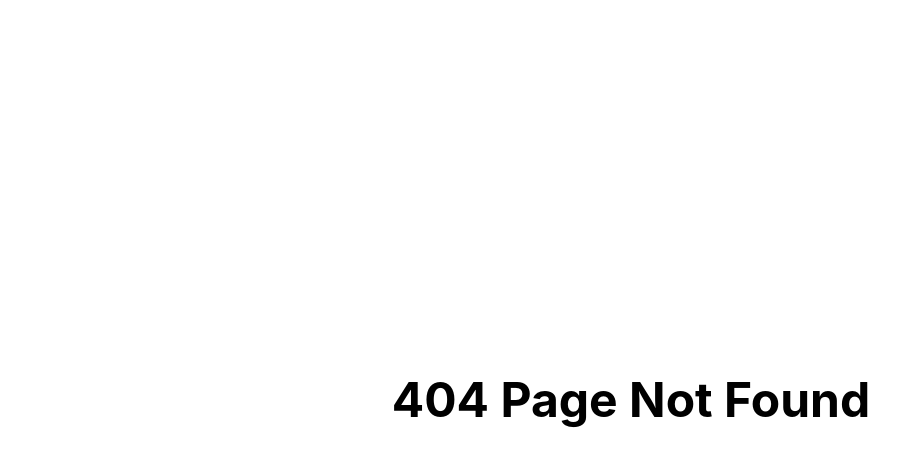
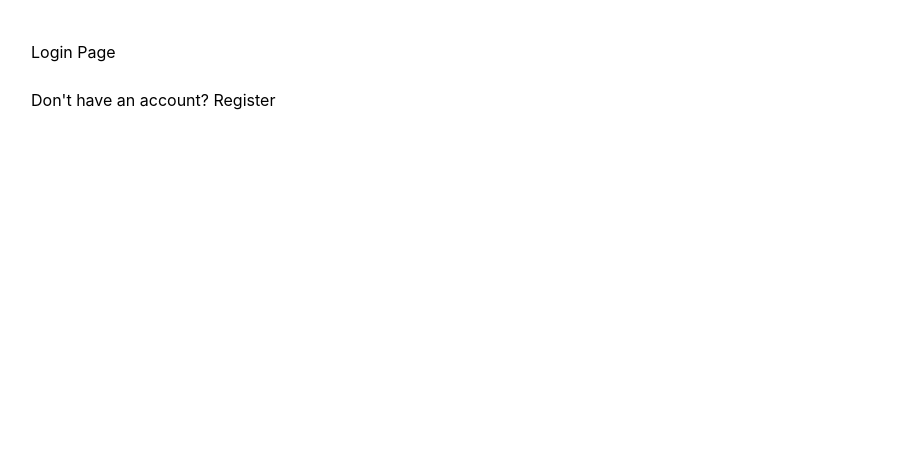
Before and after one commit to HarshBhimani312002/hdk-pos, a React (Vite) app: page /login in a window 1280 px wide. Before the commit this address had no page. Shown: the top 466 px of the page, without its empty margins (9-908 px from the left). Built offline with nearby package versions, Linux system fonts and the light colour scheme.

Commit message:
Day 6 - Routing and Authentication UI

```diff
--- a/src/main.tsx
+++ b/src/main.tsx
@@ -1,13 +1,10 @@
 import React from "react";
 import ReactDOM from "react-dom/client";
-import { BrowserRouter } from "react-router-dom";
 import App from "./App";
 import "./index.css";
 
 ReactDOM.createRoot(document.getElementById("root")!).render(
   <React.StrictMode>
-    <BrowserRouter>
       <App />
-    </BrowserRouter>
   </React.StrictMode>
 );
--- a/src/pages/auth/Login.tsx
+++ b/src/pages/auth/Login.tsx
@@ -1,39 +1,17 @@
-const Login = () => {
+import { Link } from "react-router-dom";
+
+function Login() {
   return (
-    <div className="min-h-screen flex items-center justify-center bg-slate-100">
+    <div style={{ padding: "40px" }}>
+      <h1>Login Page</h1>
 
-      <div className="w-full max-w-md bg-white rounded-xl shadow-xl p-8">
+      <br />
 
-        <h1 className="text-3xl font-bold text-center">
-          HDK POS
-        </h1>
-
-        <p className="text-center text-gray-500 mt-2">
-          Retail Billing Software
-        </p>
-
-        <input
-          type="email"
-          placeholder="Email"
-          className="w-full mt-8 border rounded-lg p-3"
-        />
-
-        <input
-          type="password"
-          placeholder="Password"
-          className="w-full mt-4 border rounded-lg p-3"
-        />
-
-        <button
-          className="w-full mt-6 bg-blue-600 text-white rounded-lg p-3"
-        >
-          Login
-        </button>
-
-      </div>
-
+      <Link to="/register">
+        Don't have an account? Register
+      </Link>
     </div>
   );
-};
+}
 
 export default Login;
--- a/src/pages/auth/Register.tsx
+++ b/src/pages/auth/Register.tsx
@@ -1,13 +1,17 @@
-const Register = () => {
+import { Link } from "react-router-dom";
+
+function Register() {
   return (
-    <div className="min-h-screen flex items-center justify-center">
+    <div style={{ padding: "40px" }}>
+      <h1>Register Page</h1>
 
-      <h1 className="text-4xl font-bold">
-        Register Page
-      </h1>
+      <br />
 
+      <Link to="/login">
+        Already have an account? Login
+      </Link>
     </div>
   );
-};
+}
 
 export default Register;
--- a/src/pages/not-found/NotFound.tsx
+++ b/src/pages/not-found/NotFound.tsx
@@ -1,11 +1,18 @@
-const NotFound = () => {
+function NotFound() {
   return (
-    <div className="min-h-screen flex items-center justify-center">
-      <h1 className="text-5xl font-bold">
-        404 Page Not Found
-      </h1>
+    <div
+      style={{
+        display: "flex",
+        justifyContent: "center",
+        alignItems: "center",
+        height: "100vh",
+        fontSize: "32px",
+        fontWeight: "bold",
+      }}
+    >
+      404 - Page Not Found
     </div>
   );
-};
+}
 
 export default NotFound;
--- a/src/routes/AppRoutes.tsx
+++ b/src/routes/AppRoutes.tsx
@@ -1,33 +1,21 @@
-import { Routes, Route } from "react-router-dom";
+import { BrowserRouter, Routes, Route } from "react-router-dom";
 
+import Dashboard from "../pages/dashboard/Dashboard";
 import Login from "../pages/auth/Login";
 import Register from "../pages/auth/Register";
-import Dashboard from "../pages/dashboard/Dashboard";
 import NotFound from "../pages/not-found/NotFound";
 
-import MainLayout from "../layouts/MainLayout";
-
-const AppRoutes = () => {
+function AppRoutes() {
   return (
-    <Routes>
-
-      <Route path="/" element={<Login />} />
-
-      <Route
-        path="/dashboard"
-        element={
-          <MainLayout>
-            <Dashboard />
-          </MainLayout>
-        }
-      />
-
-      <Route path="/register" element={<Register />} />
-
-      <Route path="*" element={<NotFound />} />
-
-    </Routes>
+    <BrowserRouter>
+      <Routes>
+        <Route path="/" element={<Dashboard />} />
+        <Route path="/login" element={<Login />} />
+        <Route path="/register" element={<Register />} />
+        <Route path="*" element={<NotFound />} />
+      </Routes>
+    </BrowserRouter>
   );
-};
+}
 
 export default AppRoutes;
```
